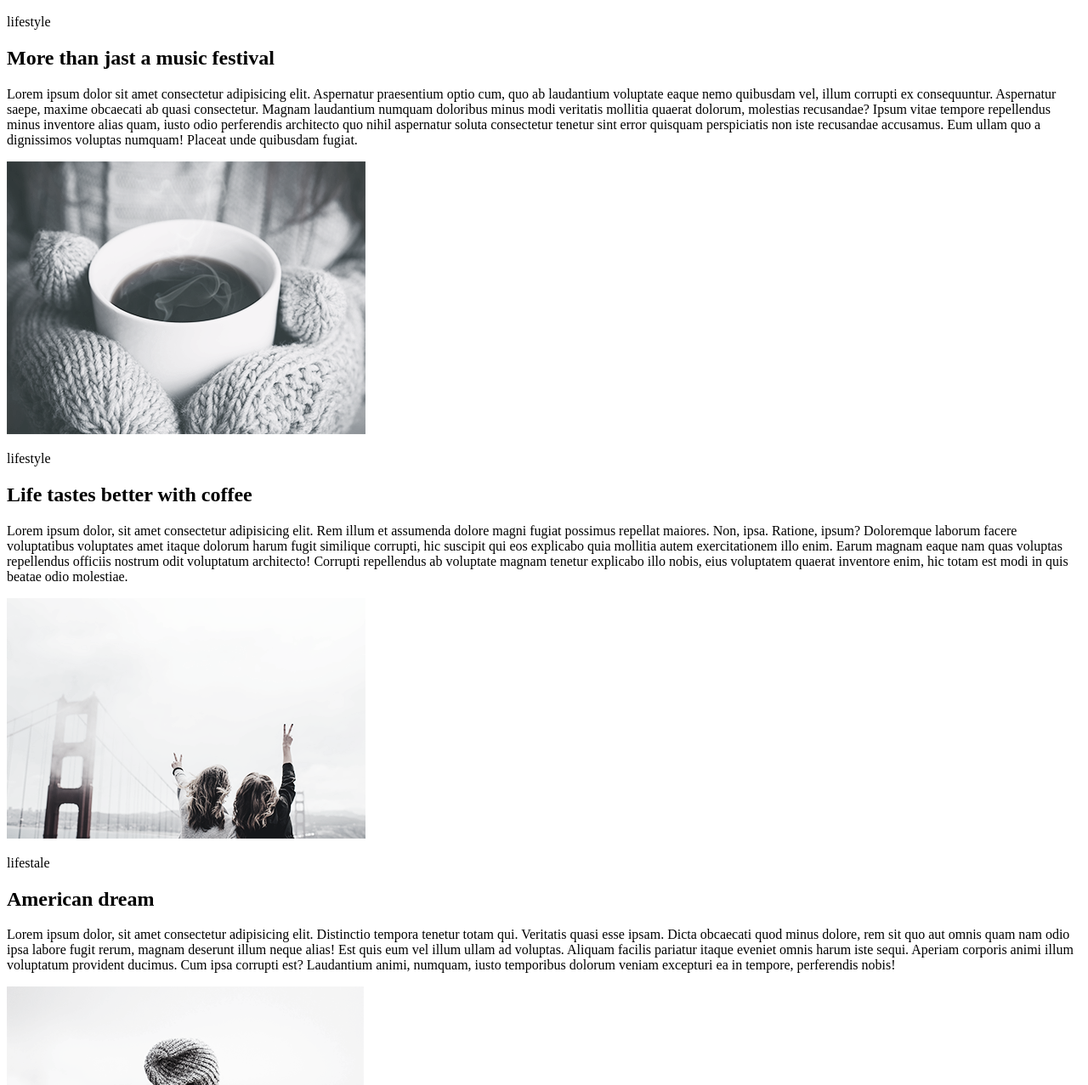
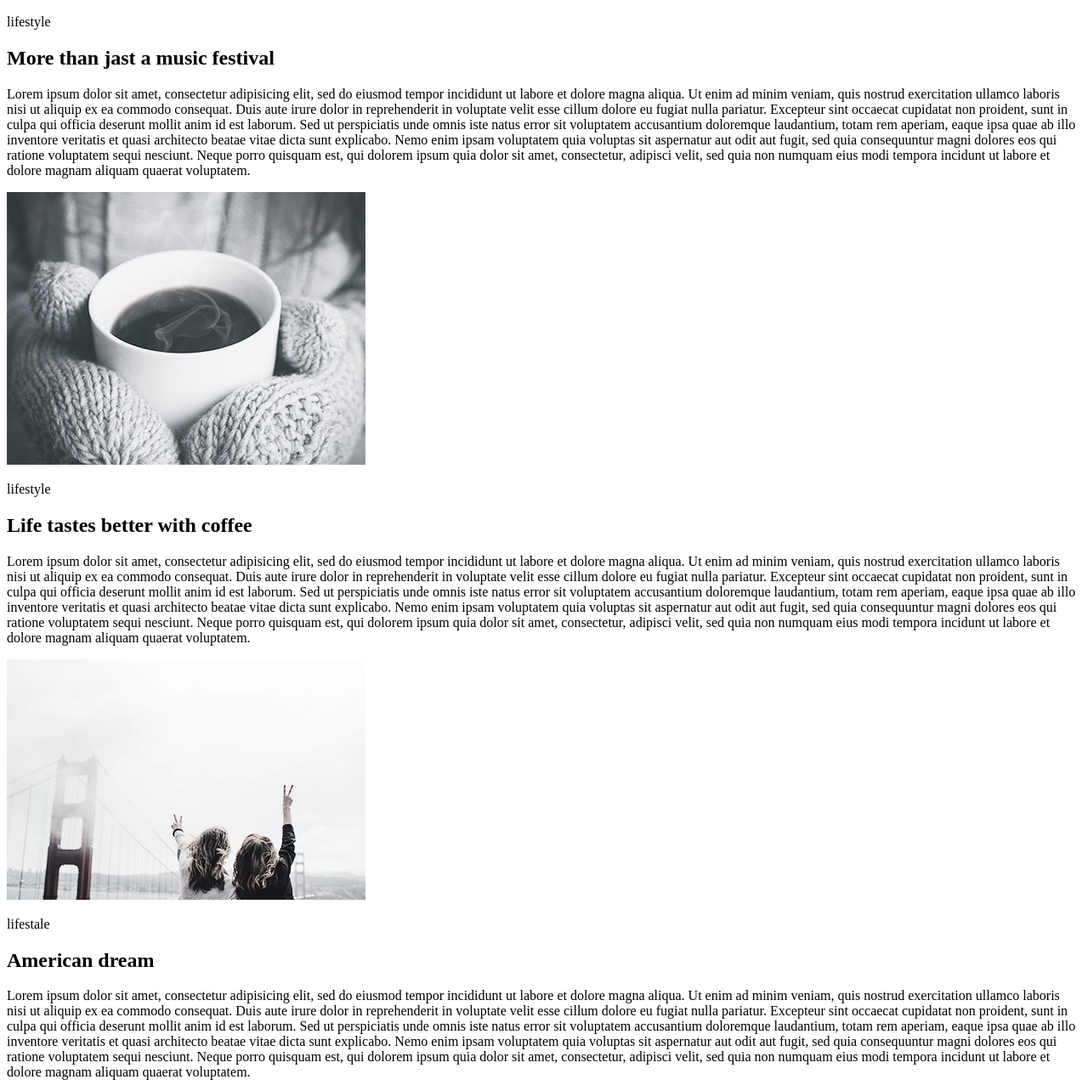
Before and after one commit to AlexanderKudra89/goit-fe-course, a plain HTML site: page module_1-2/index.html in a window 1280 px wide. Shown: the part 423-1700 px from the top of the page at 85% size. Drawn offline with Linux system fonts and the light colour scheme; files whose address does not match are found by name.

Commit message:
second commit

```diff
--- a/module_1-2/index.html
+++ b/module_1-2/index.html
@@ -30,25 +30,25 @@
             <img src="/GoIT/goit-fe-course/module_1-2/img/img_1.png" alt="girl on the party">
             <p>lifestyle</p>
             <h2>More than jast a music festival</h2>
-            <p>Lorem ipsum dolor sit amet consectetur adipisicing elit. Aspernatur praesentium optio cum, quo ab laudantium voluptate eaque nemo quibusdam vel, illum corrupti ex consequuntur. Aspernatur saepe, maxime obcaecati ab quasi consectetur. Magnam laudantium numquam doloribus minus modi veritatis mollitia quaerat dolorum, molestias recusandae? Ipsum vitae tempore repellendus minus inventore alias quam, iusto odio perferendis architecto quo nihil aspernatur soluta consectetur tenetur sint error quisquam perspiciatis non iste recusandae accusamus. Eum ullam quo a dignissimos voluptas numquam! Placeat unde quibusdam fugiat.</p>
+            <p>Lorem ipsum dolor sit amet, consectetur adipisicing elit, sed do eiusmod tempor incididunt ut labore et dolore magna aliqua. Ut enim ad minim veniam, quis nostrud exercitation ullamco laboris nisi ut aliquip ex ea commodo consequat. Duis aute irure dolor in reprehenderit in voluptate velit esse cillum dolore eu fugiat nulla pariatur. Excepteur sint occaecat cupidatat non proident, sunt in culpa qui officia deserunt mollit anim id est laborum. Sed ut perspiciatis unde omnis iste natus error sit voluptatem accusantium doloremque laudantium, totam rem aperiam, eaque ipsa quae ab illo inventore veritatis et quasi architecto beatae vitae dicta sunt explicabo. Nemo enim ipsam voluptatem quia voluptas sit aspernatur aut odit aut fugit, sed quia consequuntur magni dolores eos qui ratione voluptatem sequi nesciunt. Neque porro quisquam est, qui dolorem ipsum quia dolor sit amet, consectetur, adipisci velit, sed quia non numquam eius modi tempora incidunt ut labore et dolore magnam aliquam quaerat voluptatem.</p>
         </section>
         <section>
             <img src="/GoIT/goit-fe-course/module_1-2/img/img_2.png" alt="girl holding a cup of coffe in her hands">
             <p>lifestyle</p>
             <h2>Life tastes better with coffee</h2>
-            <p>Lorem ipsum dolor, sit amet consectetur adipisicing elit. Rem illum et assumenda dolore magni fugiat possimus repellat maiores. Non, ipsa. Ratione, ipsum? Doloremque laborum facere voluptatibus voluptates amet itaque dolorum harum fugit similique corrupti, hic suscipit qui eos explicabo quia mollitia autem exercitationem illo enim. Earum magnam eaque nam quas voluptas repellendus officiis nostrum odit voluptatum architecto! Corrupti repellendus ab voluptate magnam tenetur explicabo illo nobis, eius voluptatem quaerat inventore enim, hic totam est modi in quis beatae odio molestiae.</p>
+            <p>Lorem ipsum dolor sit amet, consectetur adipisicing elit, sed do eiusmod tempor incididunt ut labore et dolore magna aliqua. Ut enim ad minim veniam, quis nostrud exercitation ullamco laboris nisi ut aliquip ex ea commodo consequat. Duis aute irure dolor in reprehenderit in voluptate velit esse cillum dolore eu fugiat nulla pariatur. Excepteur sint occaecat cupidatat non proident, sunt in culpa qui officia deserunt mollit anim id est laborum. Sed ut perspiciatis unde omnis iste natus error sit voluptatem accusantium doloremque laudantium, totam rem aperiam, eaque ipsa quae ab illo inventore veritatis et quasi architecto beatae vitae dicta sunt explicabo. Nemo enim ipsam voluptatem quia voluptas sit aspernatur aut odit aut fugit, sed quia consequuntur magni dolores eos qui ratione voluptatem sequi nesciunt. Neque porro quisquam est, qui dolorem ipsum quia dolor sit amet, consectetur, adipisci velit, sed quia non numquam eius modi tempora incidunt ut labore et dolore magnam aliquam quaerat voluptatem.</p>
         </section>
         <section>
             <img src="/GoIT/goit-fe-course/module_1-2/img/img_3.png" alt="two girls on the background of the bridge in San Francisco">
             <p>lifestale</p>
             <h2>American dream</h2>
-            <p>Lorem ipsum dolor, sit amet consectetur adipisicing elit. Distinctio tempora tenetur totam qui. Veritatis quasi esse ipsam. Dicta obcaecati quod minus dolore, rem sit quo aut omnis quam nam odio ipsa labore fugit rerum, magnam deserunt illum neque alias! Est quis eum vel illum ullam ad voluptas. Aliquam facilis pariatur itaque eveniet omnis harum iste sequi. Aperiam corporis animi illum voluptatum provident ducimus. Cum ipsa corrupti est? Laudantium animi, numquam, iusto temporibus dolorum veniam excepturi ea in tempore, perferendis nobis!</p>
+            <p>Lorem ipsum dolor sit amet, consectetur adipisicing elit, sed do eiusmod tempor incididunt ut labore et dolore magna aliqua. Ut enim ad minim veniam, quis nostrud exercitation ullamco laboris nisi ut aliquip ex ea commodo consequat. Duis aute irure dolor in reprehenderit in voluptate velit esse cillum dolore eu fugiat nulla pariatur. Excepteur sint occaecat cupidatat non proident, sunt in culpa qui officia deserunt mollit anim id est laborum. Sed ut perspiciatis unde omnis iste natus error sit voluptatem accusantium doloremque laudantium, totam rem aperiam, eaque ipsa quae ab illo inventore veritatis et quasi architecto beatae vitae dicta sunt explicabo. Nemo enim ipsam voluptatem quia voluptas sit aspernatur aut odit aut fugit, sed quia consequuntur magni dolores eos qui ratione voluptatem sequi nesciunt. Neque porro quisquam est, qui dolorem ipsum quia dolor sit amet, consectetur, adipisci velit, sed quia non numquam eius modi tempora incidunt ut labore et dolore magnam aliquam quaerat voluptatem.</p>
         </section>
         <section>
             <img src="/GoIT/goit-fe-course/module_1-2/img/img_4.png" alt="girl in the mountains">
             <p>lifestyle</p>
             <h2>A day exploring the Alps</h2>
-            <p>Lorem ipsum dolor sit amet, consectetur adipisicing elit. Ipsum laboriosam praesentium porro dolores temporibus vero sapiente architecto in tempore, ipsam quaerat velit labore expedita fugiat deleniti esse iusto at qui tenetur magni, molestiae ipsa? Commodi perspiciatis officia fuga a illo ipsam, doloremque similique tempore beatae enim ab dolor aut dolore magnam voluptates sed? Maxime sit facere labore ipsa quod voluptatum assumenda provident explicabo odit saepe doloremque atque iste aut voluptatem quibusdam tempora perspiciatis dolor, possimus est rem minima numquam magni?</p>
+            <p>Lorem ipsum dolor sit amet, consectetur adipisicing elit, sed do eiusmod tempor incididunt ut labore et dolore magna aliqua. Ut enim ad minim veniam, quis nostrud exercitation ullamco laboris nisi ut aliquip ex ea commodo consequat. Duis aute irure dolor in reprehenderit in voluptate velit esse cillum dolore eu fugiat nulla pariatur. Excepteur sint occaecat cupidatat non proident, sunt in culpa qui officia deserunt mollit anim id est laborum. Sed ut perspiciatis unde omnis iste natus error sit voluptatem accusantium doloremque laudantium, totam rem aperiam, eaque ipsa quae ab illo inventore veritatis et quasi architecto beatae vitae dicta sunt explicabo. Nemo enim ipsam voluptatem quia voluptas sit aspernatur aut odit aut fugit, sed quia consequuntur magni dolores eos qui ratione voluptatem sequi nesciunt. Neque porro quisquam est, qui dolorem ipsum quia dolor sit amet, consectetur, adipisci velit, sed quia non numquam eius modi tempora incidunt ut labore et dolore magnam aliquam quaerat voluptatem.</p>
         </section>
     </main>
     <footer>
```
